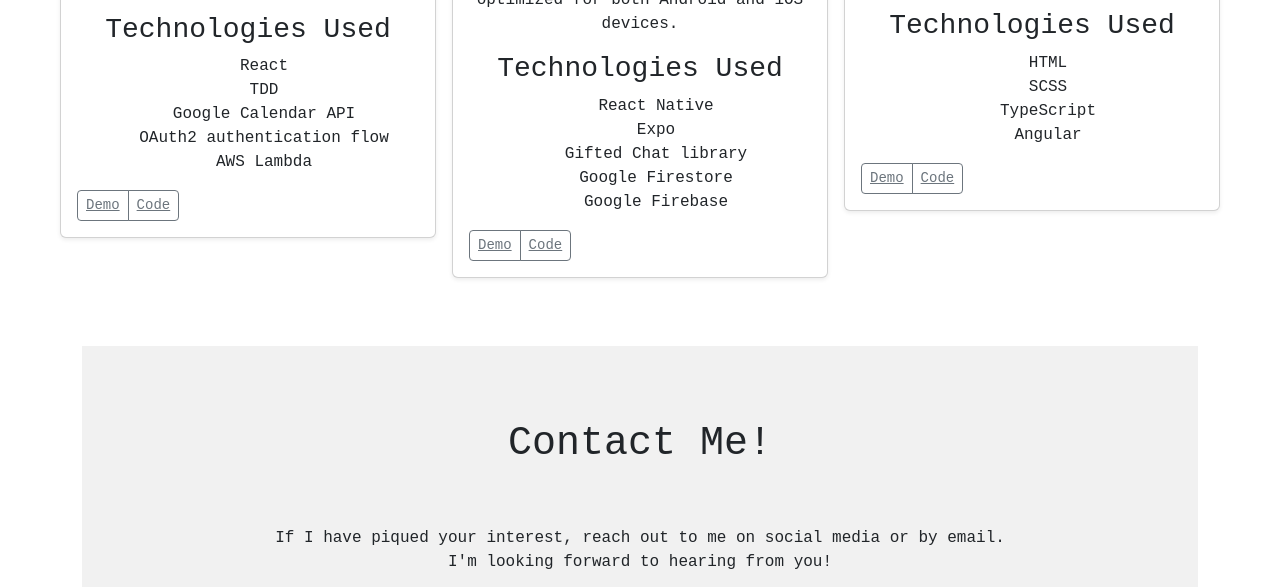
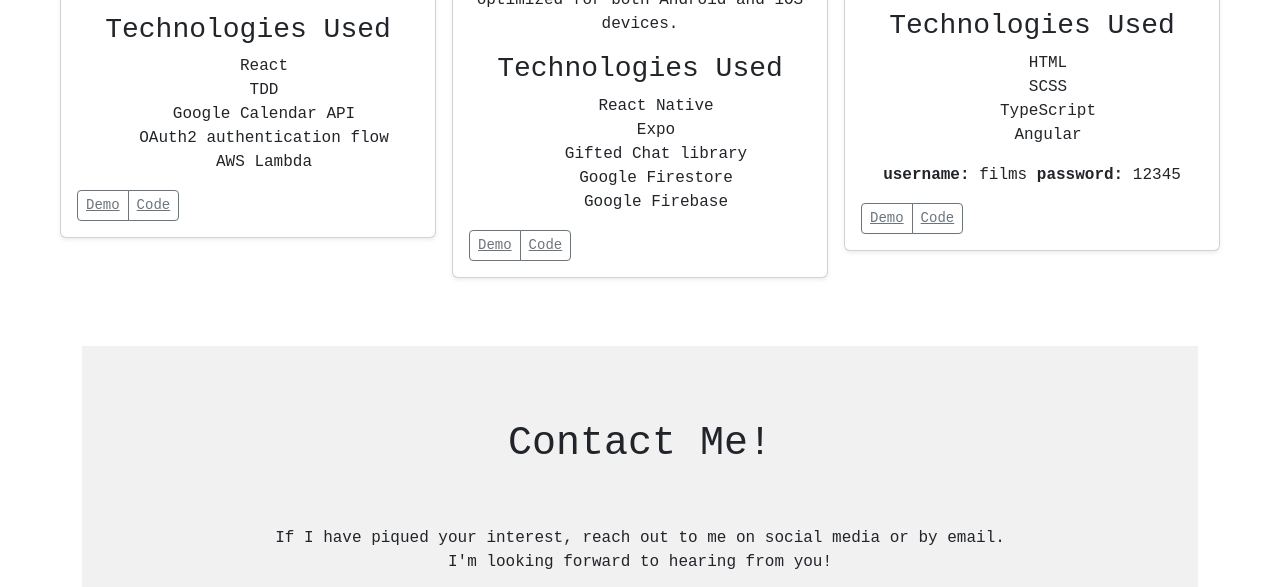
Before and after one commit to Christin-paige/portfolio-cpm, a plain HTML site: page index.html in a window 1280 px wide. Shown: the part 3288-3875 px from the top of the page. Drawn offline with nearby package versions, Linux system fonts and the light colour scheme.

Commit message:
added username and password to myFilms

```diff
--- a/index.html
+++ b/index.html
@@ -248,6 +248,7 @@
                   <li>TypeScript</li>
                   <li>Angular</li>
                 </ul>
+                <p><strong>username:</strong> films <strong>password:</strong> 12345</p>
                 </p>
               <div class="d-flex justify-content-between align-items-center">
                 <div class="btn-group">
```
